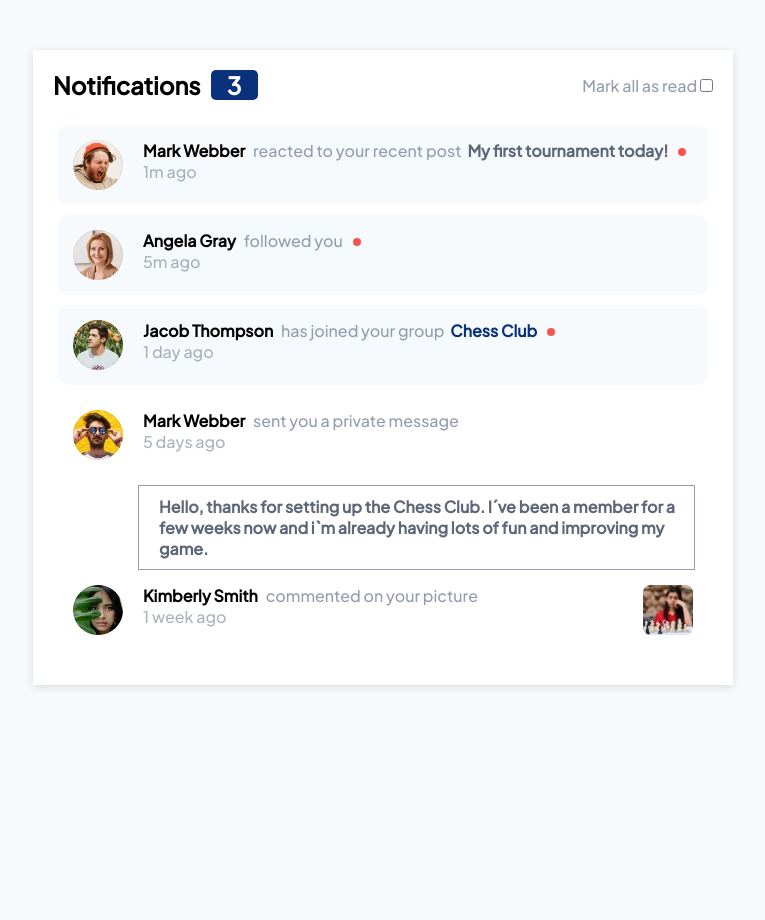
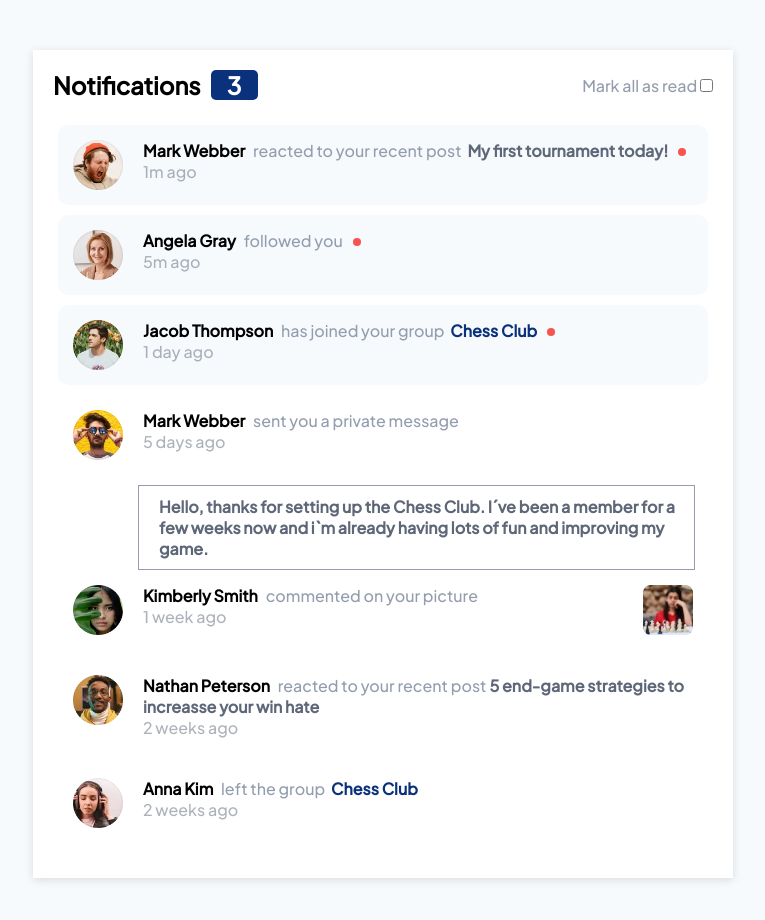
Before and after one commit to K4Z1NH0/notifications-page, a plain HTML site: page index.html in a window 1280 px wide. Shown: the whole page, without its empty margins (257-1022 px from the left). Before the commit the page ends 800 px from the top, so only its background shows below. Drawn offline with Linux system fonts and the light colour scheme.

Commit message:
tudo feito porem falta responsividade

```diff
--- a/css/style.css
+++ b/css/style.css
@@ -94,7 +94,7 @@ main .mark{
 }
 
 
-main .angela, main .jacob, main .rizky, main .kimberly{
+main .angela, main .jacob, main .rizky, main .kimberly, main .nathan, main .anna{
     border-radius: 10px;
     width: 620px;
     padding: 15px;
@@ -113,6 +113,10 @@ main .kimberly{
 
 main .kimberly h2{
     width: 100%;
+}
+
+main .kimberly .kimberly-img:hover{
+    cursor: pointer;
 }
 
 
--- a/index.html
+++ b/index.html
@@ -52,6 +52,16 @@
           <h2><span class="name">Kimberly Smith</span><span class="notification-text"> commented on your picture<br>
           <span class="time">1 week ago</span></span></h2><img class="kimberly-img" src="./assets/images/image-chess.webp">
         </div>
+        <div class="nathan">
+          <img src="./assets/images/avatar-nathan-peterson.webp">
+          <h2><span class="name">Nathan Peterson</span><span class="notification-text"> reacted to your recent post<span class="text-azul">5 end-game strategies to <br> increasse your win hate</span>
+          <br><span class="time">2 weeks ago</span></span></h2>
+        </div>
+        <div class="anna">
+          <img src="./assets/images/avatar-anna-kim.webp">
+          <h2><span class="name">Anna Kim</span><span class="notification-text"> left the group <span class="text-club"> Chess Club</span>
+          <br><span class="time">2 weeks ago</span></span></h2>
+        </div>
       </main>
     </div>
 </body>
```
